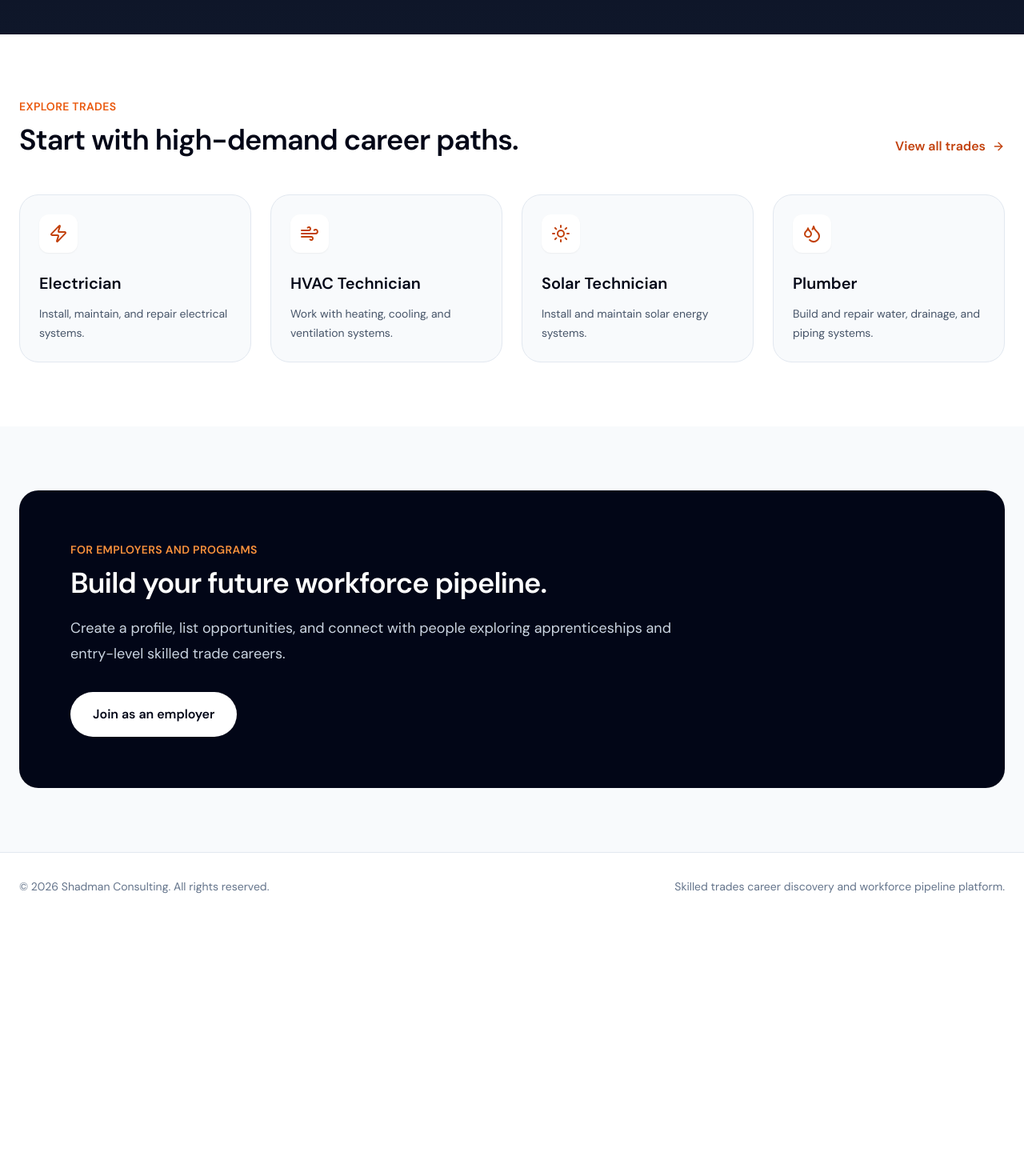
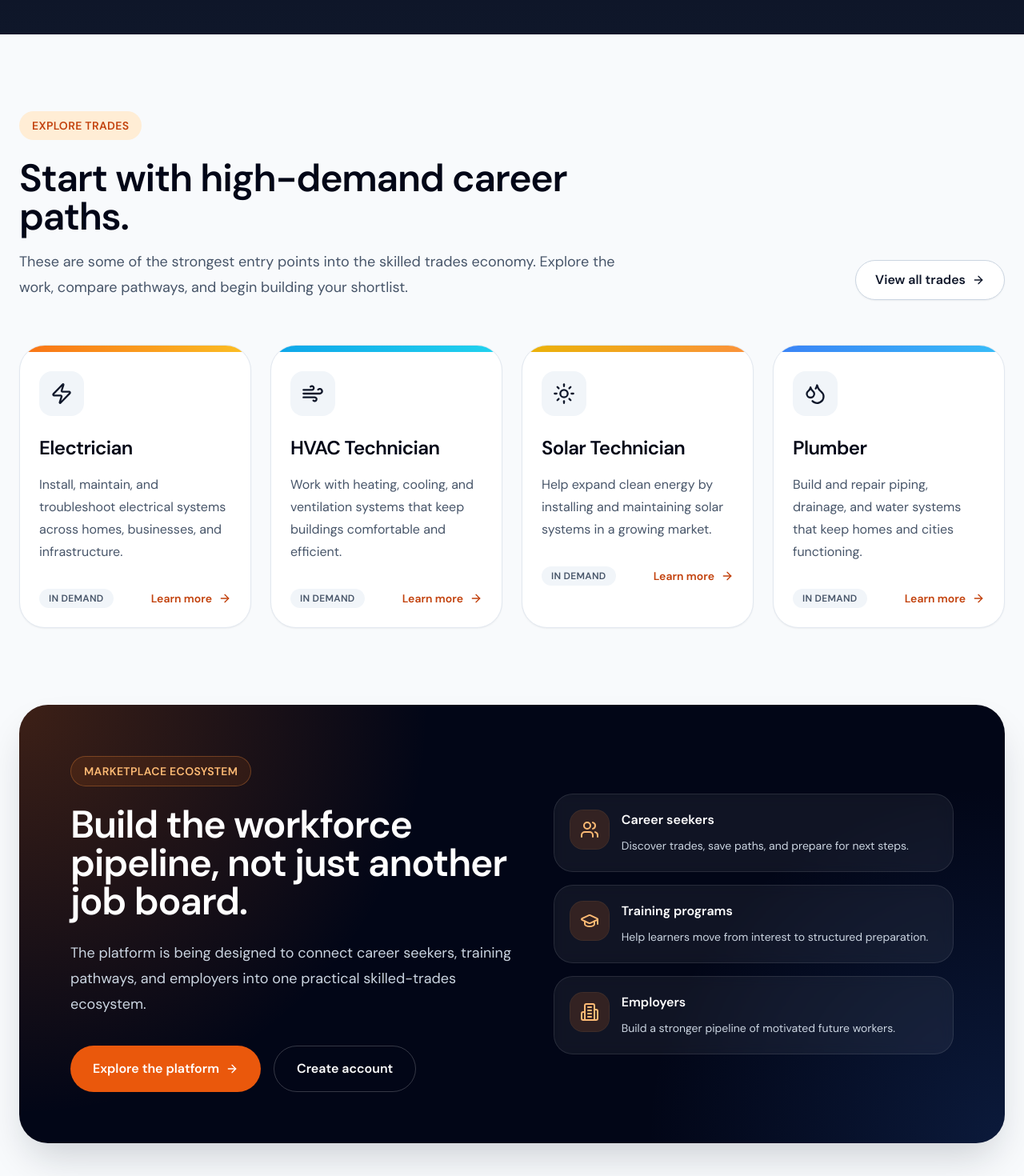
Before and after one commit to sashadman/forge, a Next.js app: page / in a window 1280 px wide. Shown: the part 1800-3270 px from the top of the page at 80% size. Before the commit the page ends 2950 px from the top, so only its background shows below. Built offline with nearby package versions, Linux system fonts and the light colour scheme; no server answers.

Commit message:
Improve homepage styling and profile dashboard

```diff
--- a/components/home/HomeEmployerCTA.tsx
+++ b/components/home/HomeEmployerCTA.tsx
@@ -1,30 +1,90 @@
 import Link from 'next/link'
+import { ArrowRight, Building2, GraduationCap, Users } from 'lucide-react'
+
+const ecosystemItems = [
+  {
+    title: 'Career seekers',
+    description: 'Discover trades, save paths, and prepare for next steps.',
+    icon: Users,
+  },
+  {
+    title: 'Training programs',
+    description: 'Help learners move from interest to structured preparation.',
+    icon: GraduationCap,
+  },
+  {
+    title: 'Employers',
+    description: 'Build a stronger pipeline of motivated future workers.',
+    icon: Building2,
+  },
+]
 
 export default function HomeEmployerCTA() {
   return (
-    <section id="employers" className="py-20">
+    <section id="employers" className="bg-slate-50 pb-24">
       <div className="mx-auto max-w-7xl px-6">
-        <div className="rounded-3xl bg-slate-950 px-8 py-16 text-white md:px-16">
+        <div className="relative overflow-hidden rounded-[2.25rem] bg-slate-950 px-8 py-16 text-white shadow-2xl shadow-slate-900/20 md:px-16">
+          <div className="absolute inset-0 bg-[radial-gradient(circle_at_top_left,rgba(249,115,22,0.24),transparent_32rem)]" />
+          <div className="absolute inset-0 bg-[radial-gradient(circle_at_bottom_right,rgba(59,130,246,0.16),transparent_28rem)]" />
+
+          <div className="relative grid gap-12 lg:grid-cols-[1fr_0.9fr] lg:items-center">
             <div className="max-w-3xl">
-            <p className="text-sm font-semibold uppercase tracking-wide text-orange-400">
-              For employers and programs
+              <p className="inline-flex rounded-full border border-orange-400/30 bg-orange-500/10 px-4 py-2 text-sm font-semibold uppercase tracking-wide text-orange-300">
+                Marketplace ecosystem
               </p>
 
-            <h2 className="mt-3 text-3xl font-bold tracking-tight sm:text-4xl">
-              Build your future workforce pipeline.
+              <h2 className="mt-6 text-4xl font-bold tracking-tight sm:text-5xl">
+                Build the workforce pipeline, not just another job board.
               </h2>
 
-            <p className="mt-5 text-lg leading-8 text-slate-300">
-              Create a profile, list opportunities, and connect with people exploring
-              apprenticeships and entry-level skilled trade careers.
+              <p className="mt-6 text-lg leading-8 text-slate-300">
+                The platform is being designed to connect career seekers, training
+                pathways, and employers into one practical skilled-trades ecosystem.
               </p>
 
+              <div className="mt-9 flex flex-col gap-4 sm:flex-row">
                 <Link
-              href="/employers"
-              className="mt-8 inline-flex rounded-full bg-white px-7 py-4 font-semibold text-slate-950 hover:bg-slate-100"
+                  href="/trades"
+                  className="inline-flex items-center justify-center gap-2 rounded-full bg-orange-600 px-7 py-4 font-semibold text-white hover:bg-orange-700"
                 >
-              Join as an employer
+                  Explore the platform
+                  <ArrowRight className="h-4 w-4" />
                 </Link>
+
+                <Link
+                  href="/auth/sign-up"
+                  className="inline-flex items-center justify-center rounded-full border border-white/20 px-7 py-4 font-semibold text-white hover:bg-white/10"
+                >
+                  Create account
+                </Link>
+              </div>
+            </div>
+
+            <div className="grid gap-4">
+              {ecosystemItems.map((item) => {
+                const Icon = item.icon
+
+                return (
+                  <div
+                    key={item.title}
+                    className="rounded-3xl border border-white/10 bg-white/[0.06] p-5 backdrop-blur"
+                  >
+                    <div className="flex items-start gap-4">
+                      <div className="flex h-12 w-12 shrink-0 items-center justify-center rounded-2xl bg-orange-500/15 text-orange-300 ring-1 ring-orange-400/20">
+                        <Icon className="h-6 w-6" />
+                      </div>
+
+                      <div>
+                        <h3 className="font-bold text-white">{item.title}</h3>
+                        <p className="mt-2 text-sm leading-6 text-slate-300">
+                          {item.description}
+                        </p>
+                      </div>
+                    </div>
+                  </div>
+                )
+              })}
+            </div>
           </div>
         </div>
       </div>
--- a/components/home/HomeFeaturedTrades.tsx
+++ b/components/home/HomeFeaturedTrades.tsx
@@ -1,71 +1,101 @@
 import Link from 'next/link'
-import { ArrowRight, Zap, Wind, Sun, Droplets } from 'lucide-react'
+import { ArrowRight, Droplets, Sun, Wind, Zap } from 'lucide-react'
 
 const featuredTrades = [
   {
     name: 'Electrician',
     icon: Zap,
-    description: 'Install, maintain, and repair electrical systems.',
+    description:
+      'Install, maintain, and troubleshoot electrical systems across homes, businesses, and infrastructure.',
+    accent: 'from-orange-500 to-amber-400',
   },
   {
     name: 'HVAC Technician',
     icon: Wind,
-    description: 'Work with heating, cooling, and ventilation systems.',
+    description:
+      'Work with heating, cooling, and ventilation systems that keep buildings comfortable and efficient.',
+    accent: 'from-sky-500 to-cyan-400',
   },
   {
     name: 'Solar Technician',
     icon: Sun,
-    description: 'Install and maintain solar energy systems.',
+    description:
+      'Help expand clean energy by installing and maintaining solar systems in a growing market.',
+    accent: 'from-yellow-500 to-orange-400',
   },
   {
     name: 'Plumber',
     icon: Droplets,
-    description: 'Build and repair water, drainage, and piping systems.',
+    description:
+      'Build and repair piping, drainage, and water systems that keep homes and cities functioning.',
+    accent: 'from-blue-500 to-sky-400',
   },
 ]
 
 export default function HomeFeaturedTrades() {
   return (
-    <section id="trades" className="bg-white py-20">
+    <section id="trades" className="bg-slate-50 py-24">
       <div className="mx-auto max-w-7xl px-6">
         <div className="flex flex-col justify-between gap-6 md:flex-row md:items-end">
-          <div>
-            <p className="text-sm font-semibold uppercase tracking-wide text-orange-600">
+          <div className="max-w-3xl">
+            <p className="inline-flex rounded-full bg-orange-100 px-4 py-2 text-sm font-semibold uppercase tracking-wide text-orange-700">
               Explore trades
             </p>
 
-            <h2 className="mt-3 text-3xl font-bold tracking-tight sm:text-4xl">
+            <h2 className="mt-6 text-4xl font-bold tracking-tight text-slate-950 sm:text-5xl">
               Start with high-demand career paths.
             </h2>
+
+            <p className="mt-4 text-lg leading-8 text-slate-600">
+              These are some of the strongest entry points into the skilled trades economy.
+              Explore the work, compare pathways, and begin building your shortlist.
+            </p>
           </div>
 
           <Link
             href="/trades"
-            className="inline-flex items-center gap-2 font-semibold text-orange-700"
+            className="inline-flex items-center gap-2 rounded-full border border-slate-300 bg-white px-6 py-3 font-semibold text-slate-900 shadow-sm hover:bg-slate-100"
           >
             View all trades
             <ArrowRight className="h-4 w-4" />
           </Link>
         </div>
 
-        <div className="mt-12 grid gap-6 md:grid-cols-2 lg:grid-cols-4">
+        <div className="mt-14 grid gap-6 md:grid-cols-2 xl:grid-cols-4">
           {featuredTrades.map((trade) => {
             const Icon = trade.icon
 
             return (
               <div
                 key={trade.name}
-                className="rounded-3xl border border-slate-200 bg-slate-50 p-6"
+                className="group overflow-hidden rounded-[2rem] border border-slate-200 bg-white shadow-sm transition duration-300 hover:-translate-y-1 hover:shadow-xl hover:shadow-slate-900/10"
               >
-                <div className="flex h-12 w-12 items-center justify-center rounded-xl bg-white text-orange-700 shadow-sm">
-                  <Icon className="h-6 w-6" />
+                <div className={`h-2 w-full bg-gradient-to-r ${trade.accent}`} />
+
+                <div className="p-6">
+                  <div className="flex h-14 w-14 items-center justify-center rounded-2xl bg-slate-100 text-slate-900 transition group-hover:bg-orange-100 group-hover:text-orange-700">
+                    <Icon className="h-7 w-7" />
+                  </div>
+
+                  <h3 className="mt-6 text-2xl font-bold tracking-tight text-slate-950">
+                    {trade.name}
+                  </h3>
+
+                  <p className="mt-4 leading-7 text-slate-600">
+                    {trade.description}
+                  </p>
+
+                  <div className="mt-8 flex items-center justify-between">
+                    <span className="rounded-full bg-slate-100 px-3 py-1 text-xs font-semibold uppercase tracking-wide text-slate-600">
+                      In demand
+                    </span>
+
+                    <span className="inline-flex items-center gap-2 text-sm font-semibold text-orange-700">
+                      Learn more
+                      <ArrowRight className="h-4 w-4 transition group-hover:translate-x-1" />
+                    </span>
+                  </div>
                 </div>
-
-                <h3 className="mt-6 text-xl font-bold">{trade.name}</h3>
-
-                <p className="mt-3 text-sm leading-6 text-slate-600">
-                  {trade.description}
-                </p>
               </div>
             )
           })}
```
Lines whose indentation alone changed are shown as unchanged.
